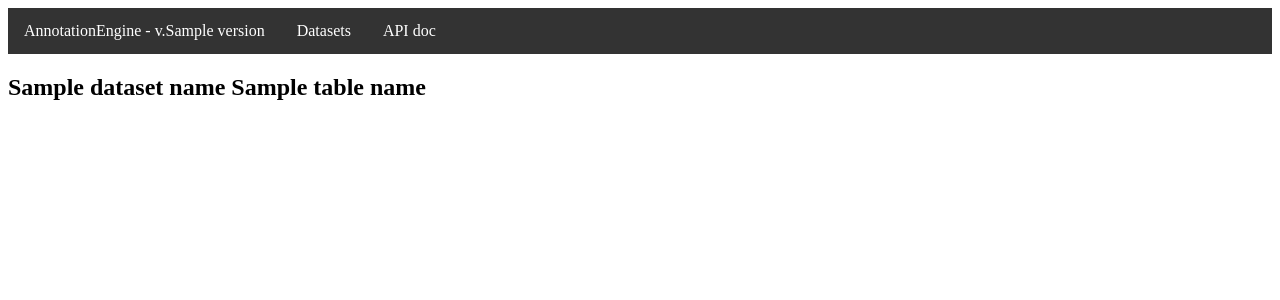
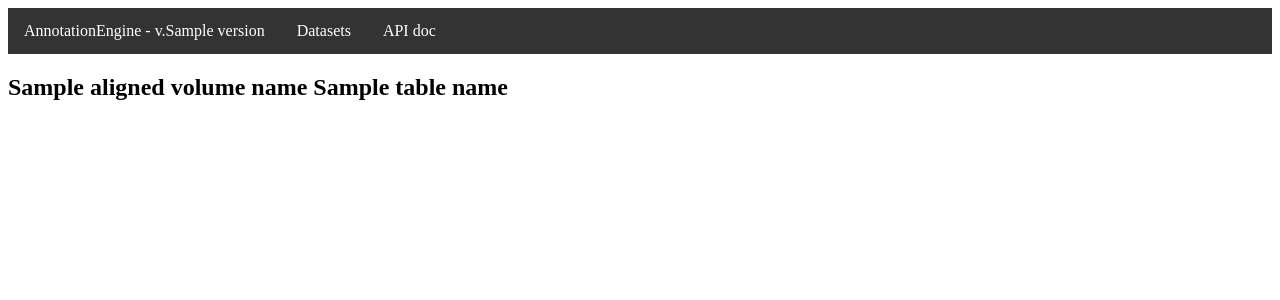
Before and after one commit to CAVEconnectome/AnnotationEngine, a Flask app: template annotationengine/templates/table.html in a window 1280 px wide. Shown: the top 300 px of the page. Run offline with Flask 2, Linux system fonts and the light colour scheme; the template is opened without the code that fills it: most values are stand-ins (such as "Sample title", 1, 10 or a date in 2020); parts of the project's set-up code (start-up, migrations or seed data) failed here and were passed over.

Commit message:
renaming templates to aligned_volume

```diff
--- a/annotationengine/templates/datasets.html
+++ b/annotationengine/templates/aligned_volumes.html
@@ -5,7 +5,7 @@
 {% endblock %}
 
 {% block content %}
-{% for dataset in datasets %}
-  <p><a href="{{url_for('views.dataset_view',dataset_name=dataset)}}" >{{dataset}}</a></p>
+{% for volume in volumes %}
+  <p><a href="{{url_for('views.aligned_volume_view',aligned_volume_name=volume)}}" >{{volume}}</a></p>
 {% endfor %}
 {% endblock %}
--- a/annotationengine/templates/index.html
+++ b/annotationengine/templates/index.html
@@ -5,6 +5,6 @@
 {% endblock %}
 
 {% block content %}
-<p><a href="{{url_for('views.index')}}">Datasets</a></p>
+<p><a href="{{url_for('views.index')}}">Aligned Volumes</a></p>
 
 {% endblock %}
--- a/annotationengine/templates/table.html
+++ b/annotationengine/templates/table.html
@@ -1,7 +1,7 @@
 {% extends 'base.html' %}
 
 {% block header %}
-  <h1>{% block title %}{{dataset_name}} {{table_name}}{% endblock %}</h1>
+  <h1>{% block title %}{{aligned_volume_name}} {{table_name}}{% endblock %}</h1>
 {% endblock %}
 
-<h3>{{dataset_name + "  " + table_name}}</h3>
+<h3>{{aligned_volume_name + "  " + table_name}}</h3>
```
Also changed, not shown: annotationengine/templates/aligned_volume.html (added, +14 -0 lines), annotationengine/templates/dataset.html (deleted, +0 -14 lines).
